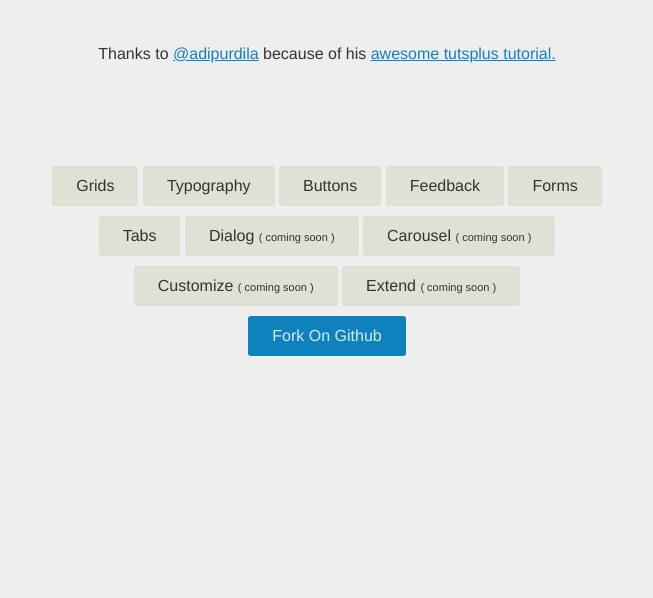
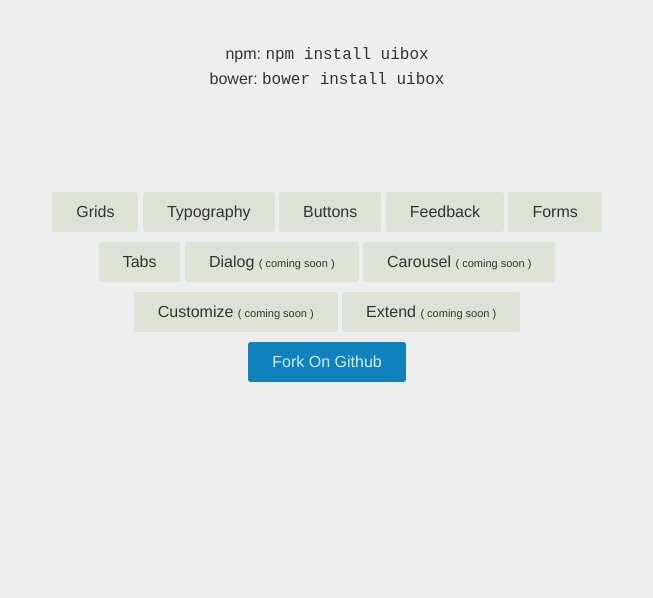
Before and after one commit to mamos98/uibox, a plain HTML site: page index.html in a window 1280 px wide. Shown: the part 202-800 px from the top of the page, without its empty margins (313-966 px from the left). Drawn offline with Linux system fonts and the light colour scheme.

Commit message:
Review index.html for further develops

```diff
--- a/index.html
+++ b/index.html
@@ -26,10 +26,14 @@
                 <p class="subtitle">
                   A set of small, responsive CSS modules that you can use in every web project.
                 </p>
-                <p>
-                  Thanks to <a href="https://github.com/adipurdila/" target="_blank">@adipurdila</a> because of his
-                  <a href="http://webdesign.tutsplus.com/courses/building-your-own-pattern-library-for-the-web" target="_blank">awesome tutsplus tutorial.</a>
-                </p>
+                <div class="how-to-install">
+                  <div>
+                    npm: <code>npm install uibox</code>
+                  </div>
+                  <div>
+                    bower: <code>bower install uibox</code>
+                  </div>
+                </div>
               </header>
               <div class="facets">
                 <a class="btn" href="#grids">Grids</a>
```
